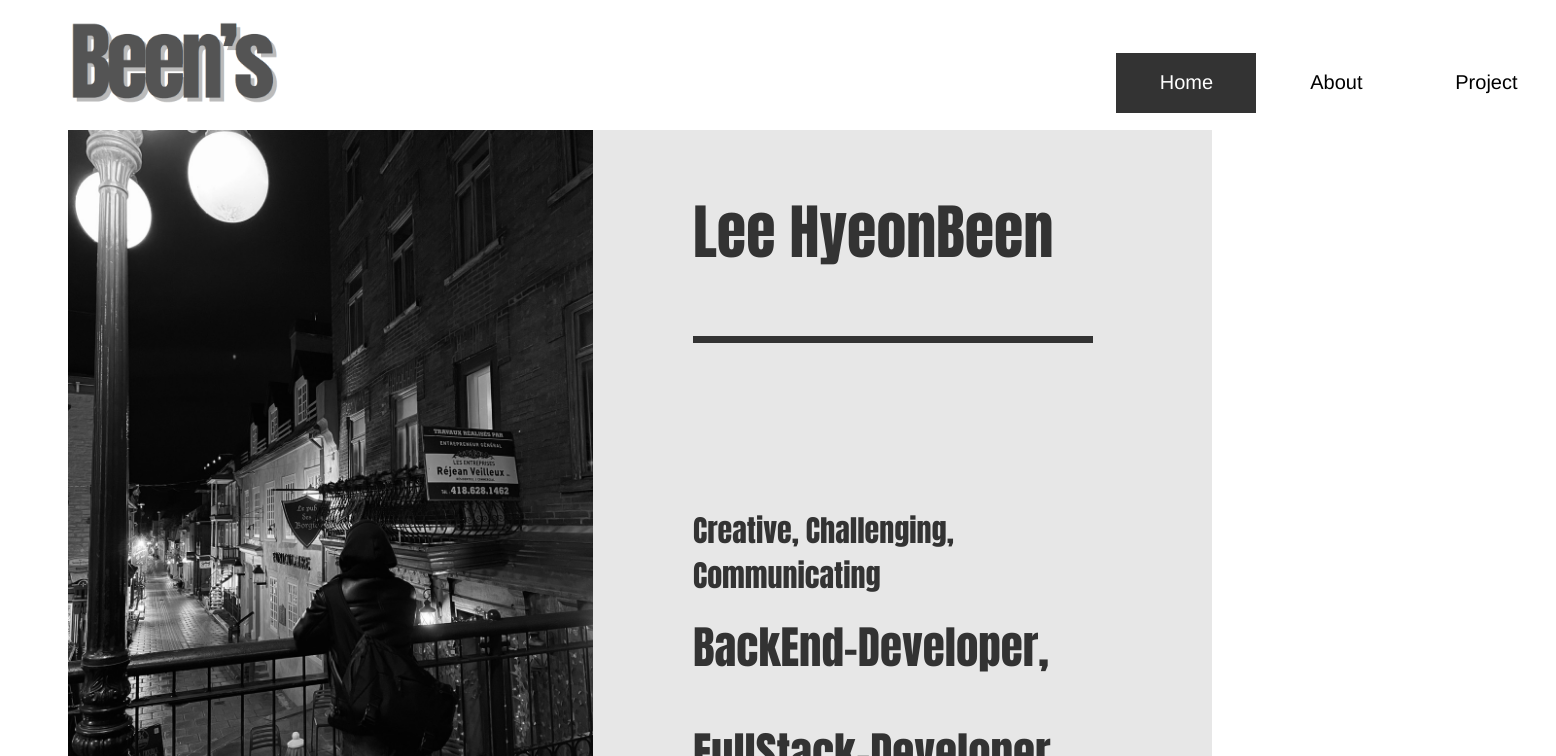
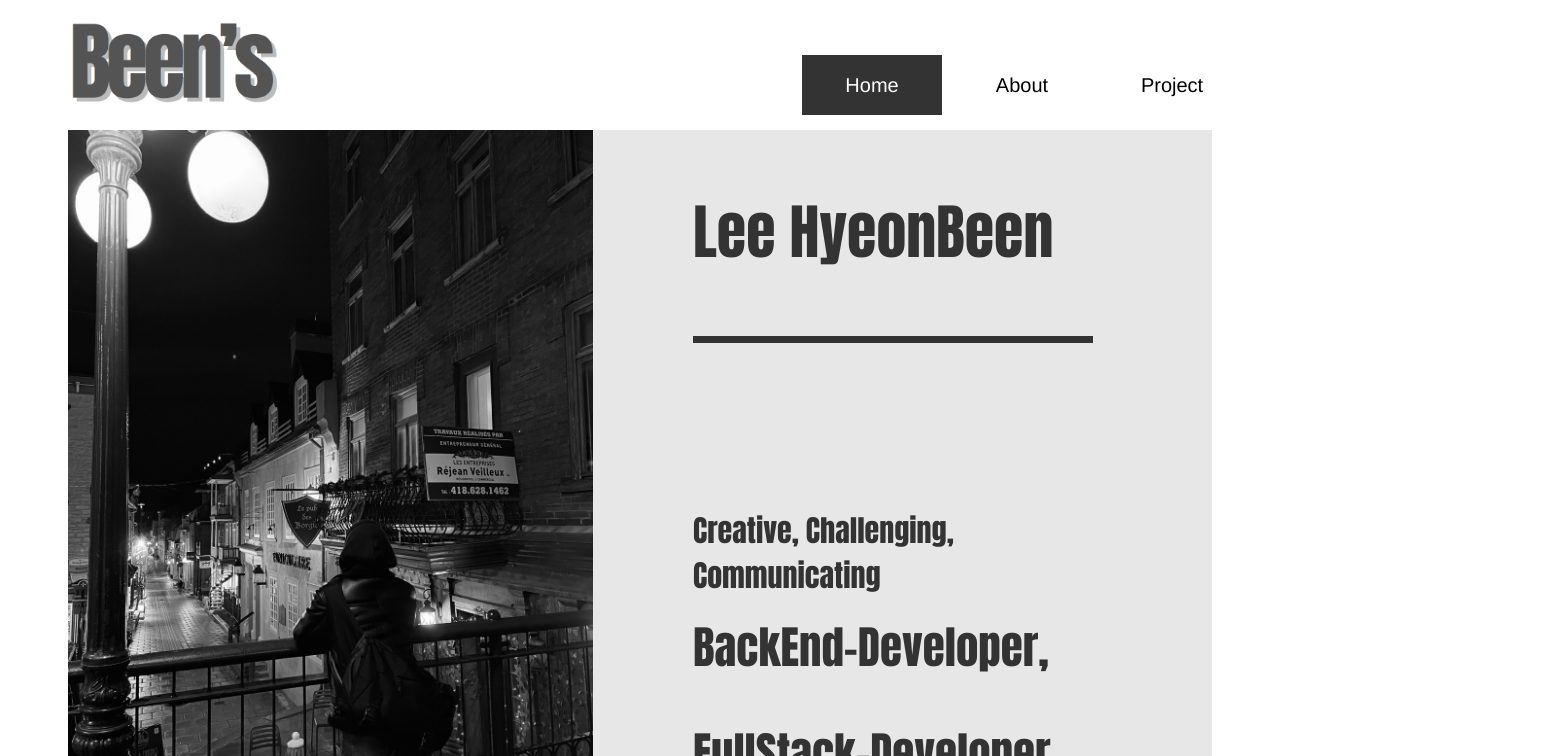
Before and after one commit to Been980804/Portfolio, a Vue app: page / in a window 1280 px wide. Shown: the top 756 px of the page, 1556 px wide, since content can reach past the window. Built offline with nearby package versions, Linux system fonts and the light colour scheme.

Commit message:
menu css 수정

```diff
--- a/src/assets/css/header.css
+++ b/src/assets/css/header.css
@@ -14,6 +14,8 @@
 .navbar {
   display: flex;
   font-size: 20px;
+  width: 100%;
+  align-items: center;
 }
 .logo_btn {
   cursor: pointer;
@@ -24,7 +26,8 @@
 }
 .menu {
   display: flex;
-  margin-left: 800px;
+  margin-left: auto;
+  margin-right: 30px;
 }
 
 .menuList {
--- a/src/components/popup/BookPlyP.vue
+++ b/src/components/popup/BookPlyP.vue
@@ -23,6 +23,7 @@
             <div class="popup_info_contents">
               <ul class="popup_skill_list">
                 <li>Java</li>
+                <li>JavaScript</li>
                 <li>Vue.js</li>
                 <li>SpringBoot</li>
               </ul>
--- a/src/components/popup/PortfolioP.vue
+++ b/src/components/popup/PortfolioP.vue
@@ -12,9 +12,7 @@
           <ul class="popup_info_list">
             <li><strong>Description</strong></li>
             <div class="popup_info_contents">
-              Vue.js, SpringBoot를 활용한 도서관 대여/예약 웹서비스 입니다.
-              멜론의 플레이리스트에서 영감을 받아 회원이 북플레이리스트를 만들
-              수 있는 기능을 추가하였습니다.
+              저의 포트폴리오입니다. Vue.js를 통해 구성하였습니다.
             </div>
           </ul>
           <ul class="popup_info_list">
@@ -29,8 +27,8 @@
           <ul class="popup_info_list">
             <li><strong>GitHub</strong></li>
             <div class="popup_info_contents">
-              <a href="https://github.com/Been980804/Gukbi-front-end"
-                >https://github.com/Been980804/Gukbi-front-end</a
+              <a href="https://github.com/Been980804/Portfolio"
+                >https://github.com/Been980804/Portfolio</a
               >
             </div>
           </ul>
```
